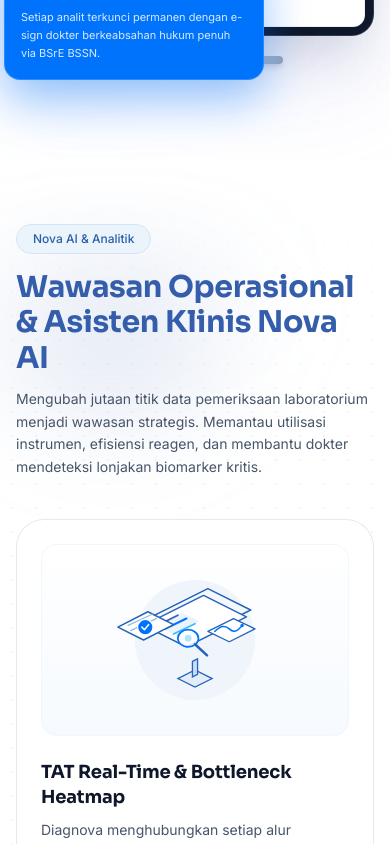
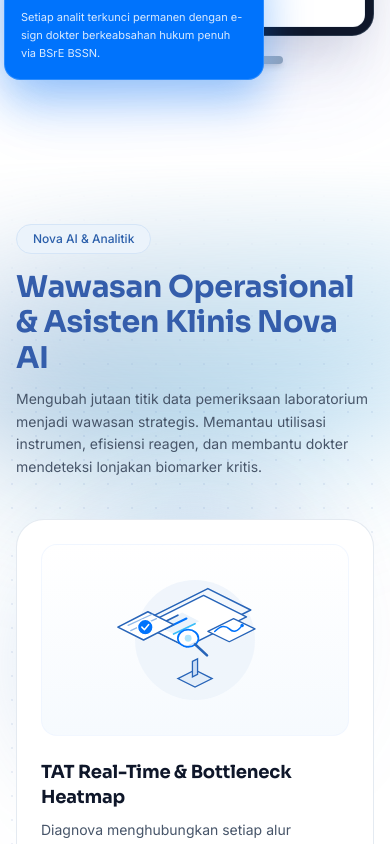
Before and after one commit to TBTBAgency/WebsiteDiagnova, a Next.js app: page /platform in a window 390 px wide. Shown: the part 4440-5284 px from the top of the page. Built offline with nearby package versions, Linux system fonts and the light colour scheme; no server answers.

Commit message:
feat(design): enrich Diagnova dual-color gradient blend with abstract asymmetrical layouts across Platform and Solutions

```diff
--- a/app/(marketing)/platform/page.tsx
+++ b/app/(marketing)/platform/page.tsx
@@ -582,7 +582,8 @@ export default function PlatformPage() {
         className="relative scroll-mt-28 w-full bg-white py-16 sm:py-20 lg:py-24 overflow-hidden"
       >
         {/* Ambient Gradient & Texture Container with Smooth Edge Masking
-            Prevents hard horizontal clipping/cutoffs at section borders by smoothly feathering to transparent at top and bottom */}
+            Abstract dual-color blend of Diagnova Blue (#345DAB) and Nova Blue (#56ADE2)
+            Feathered at top/bottom boundaries to ensure seamless transition without cutoffs */}
         <div
           aria-hidden="true"
           className="absolute inset-0 pointer-events-none overflow-hidden"
@@ -593,31 +594,41 @@ export default function PlatformPage() {
               "linear-gradient(to bottom, transparent 0%, black 15%, black 85%, transparent 100%)",
           }}
         >
-          {/* Top-Left Ambient Glow - #345DAB (Diagnova Blue) - Compact & Subtle */}
+          {/* Abstract Shape 1: Top-Left to Center-Left Sweeping Flow - Diagnova into Nova */}
           <div
-            className="absolute -top-6 sm:-top-8 lg:-top-10 -left-12 sm:-left-16 lg:-left-20 w-[320px] sm:w-[400px] lg:w-[460px] h-[320px] sm:h-[400px] lg:h-[460px] rounded-full"
+            className="absolute -top-8 sm:-top-12 lg:-top-16 -left-16 sm:-left-24 lg:-left-28 w-[560px] sm:w-[720px] lg:w-[860px] h-[340px] sm:h-[420px] lg:h-[480px] rounded-[100%] rotate-[-15deg]"
             style={{
               background:
-                "radial-gradient(circle at center, rgba(52, 93, 171, 0.24) 0%, rgba(52, 93, 171, 0.12) 40%, rgba(202, 226, 241, 0.04) 65%, transparent 75%)",
-              filter: "blur(50px)",
+                "linear-gradient(135deg, rgba(52, 93, 171, 0.48) 0%, rgba(42, 130, 184, 0.38) 45%, rgba(86, 173, 226, 0.46) 80%, rgba(151, 207, 238, 0.20) 100%)",
+              filter: "blur(75px)",
             }}
           />
 
-          {/* Bottom-Right Ambient Glow - #56ADE2 (Nova Blue) */}
+          {/* Abstract Shape 2: Bottom-Right Angled Wave - Nova Blue into Deep Diagnova */}
           <div
-            className="absolute -bottom-10 sm:-bottom-14 lg:-bottom-20 -right-16 sm:-right-24 lg:-right-32 w-[500px] sm:w-[620px] lg:w-[720px] h-[500px] sm:h-[620px] lg:h-[720px] rounded-full"
+            className="absolute -bottom-12 sm:-bottom-16 lg:-bottom-20 -right-20 sm:-right-28 lg:-right-36 w-[580px] sm:w-[740px] lg:w-[880px] h-[360px] sm:h-[440px] lg:h-[500px] rounded-[100%] rotate-[25deg]"
             style={{
               background:
-                "radial-gradient(circle at center, rgba(86, 173, 226, 0.28) 0%, rgba(86, 173, 226, 0.14) 40%, rgba(202, 226, 241, 0.05) 65%, transparent 75%)",
+                "linear-gradient(225deg, rgba(86, 173, 226, 0.48) 0%, rgba(52, 93, 171, 0.42) 60%, rgba(29, 63, 130, 0.25) 100%)",
+              filter: "blur(80px)",
+            }}
+          />
+
+          {/* Abstract Shape 3: Mid-Upper-Right Asymmetrical Accent Glow */}
+          <div
+            className="absolute top-[22%] right-[10%] sm:right-[16%] lg:right-[20%] w-[320px] sm:w-[420px] lg:w-[480px] h-[220px] sm:h-[280px] lg:h-[320px] rounded-full rotate-[-30deg]"
+            style={{
+              background:
+                "radial-gradient(circle at 40% 40%, rgba(86, 173, 226, 0.38) 0%, rgba(52, 93, 171, 0.25) 55%, transparent 75%)",
               filter: "blur(60px)",
             }}
           />
 
           {/* Subtle Ambient Dot Grid Pattern */}
           <div
-            className="absolute inset-0 opacity-30"
+            className="absolute inset-0 opacity-35"
             style={{
-              backgroundImage: "radial-gradient(rgba(52, 93, 171, 0.22) 1.25px, transparent 1.25px)",
+              backgroundImage: "radial-gradient(rgba(52, 93, 171, 0.25) 1.25px, transparent 1.25px)",
               backgroundSize: "24px 24px",
             }}
           />
--- a/app/(marketing)/solutions/page.tsx
+++ b/app/(marketing)/solutions/page.tsx
@@ -121,7 +121,8 @@ export default function SolutionsPage() {
         className="relative scroll-mt-24 w-full bg-[#FAFBFD] py-16 sm:py-20 lg:py-24 border-t border-slate-200/60 overflow-hidden"
       >
         {/* Ambient Gradient & Texture Container with Smooth Edge Masking
-            Prevents hard horizontal clipping/cutoffs at section borders by smoothly feathering to transparent at top and bottom */}
+            Abstract dual-color blend of Diagnova Blue (#345DAB) and Nova Blue (#56ADE2)
+            Asymmetrical distribution (Top-Right wing + Mid-Left swell + Bottom-Center anchor) */}
         <div
           aria-hidden="true"
           className="absolute inset-0 pointer-events-none overflow-hidden"
@@ -132,23 +133,33 @@ export default function SolutionsPage() {
               "linear-gradient(to bottom, transparent 0%, black 15%, black 85%, transparent 100%)",
           }}
         >
-          {/* Top-Left Ambient Glow - #345DAB (Diagnova Blue) - Compact & Subtle */}
+          {/* Abstract Shape 1: Top-Right Sweeping Wing - Nova into Diagnova Blue */}
           <div
-            className="absolute -top-6 sm:-top-8 lg:-top-10 -left-12 sm:-left-16 lg:-left-20 w-[320px] sm:w-[400px] lg:w-[460px] h-[320px] sm:h-[400px] lg:h-[460px] rounded-full"
+            className="absolute -top-10 sm:-top-16 lg:-top-20 right-[2%] sm:-right-12 lg:-right-20 w-[580px] sm:w-[740px] lg:w-[880px] h-[360px] sm:h-[440px] lg:h-[500px] rounded-[100%] rotate-[20deg]"
             style={{
               background:
-                "radial-gradient(circle at center, rgba(52, 93, 171, 0.24) 0%, rgba(52, 93, 171, 0.12) 40%, rgba(202, 226, 241, 0.04) 65%, transparent 75%)",
-              filter: "blur(50px)",
+                "linear-gradient(155deg, rgba(86, 173, 226, 0.48) 0%, rgba(52, 93, 171, 0.42) 50%, rgba(29, 63, 130, 0.22) 100%)",
+              filter: "blur(80px)",
             }}
           />
 
-          {/* Bottom-Right Ambient Glow - #56ADE2 (Nova Blue) */}
+          {/* Abstract Shape 2: Mid-Left to Lower-Left Asymmetrical Fluid Swell */}
           <div
-            className="absolute -bottom-10 sm:-bottom-14 lg:-bottom-20 -right-16 sm:-right-24 lg:-right-32 w-[500px] sm:w-[620px] lg:w-[720px] h-[500px] sm:h-[620px] lg:h-[720px] rounded-full"
+            className="absolute top-[42%] -left-16 sm:-left-24 lg:-left-32 w-[540px] sm:w-[680px] lg:w-[820px] h-[380px] sm:h-[460px] lg:h-[520px] rounded-[100%] rotate-[-28deg]"
             style={{
               background:
-                "radial-gradient(circle at center, rgba(86, 173, 226, 0.28) 0%, rgba(86, 173, 226, 0.14) 40%, rgba(202, 226, 241, 0.05) 65%, transparent 75%)",
-              filter: "blur(60px)",
+                "linear-gradient(320deg, rgba(52, 93, 171, 0.45) 0%, rgba(42, 130, 184, 0.36) 45%, rgba(86, 173, 226, 0.46) 85%, rgba(151, 207, 238, 0.22) 100%)",
+              filter: "blur(80px)",
+            }}
+          />
+
+          {/* Abstract Shape 3: Bottom-Center-Right Luminous Anchor */}
+          <div
+            className="absolute -bottom-8 sm:-bottom-12 right-[15%] sm:right-[22%] w-[440px] sm:w-[540px] lg:w-[620px] h-[260px] sm:h-[320px] lg:h-[380px] rounded-full rotate-[15deg]"
+            style={{
+              background:
+                "radial-gradient(ellipse at 45% 45%, rgba(86, 173, 226, 0.42) 0%, rgba(52, 93, 171, 0.30) 50%, rgba(202, 226, 241, 0.10) 75%, transparent 85%)",
+              filter: "blur(65px)",
             }}
           />
 
@@ -156,7 +167,7 @@ export default function SolutionsPage() {
           <div
             className="absolute inset-0 opacity-30"
             style={{
-              backgroundImage: "radial-gradient(rgba(52, 93, 171, 0.22) 1.25px, transparent 1.25px)",
+              backgroundImage: "radial-gradient(rgba(52, 93, 171, 0.25) 1.25px, transparent 1.25px)",
               backgroundSize: "24px 24px",
             }}
           />
```
